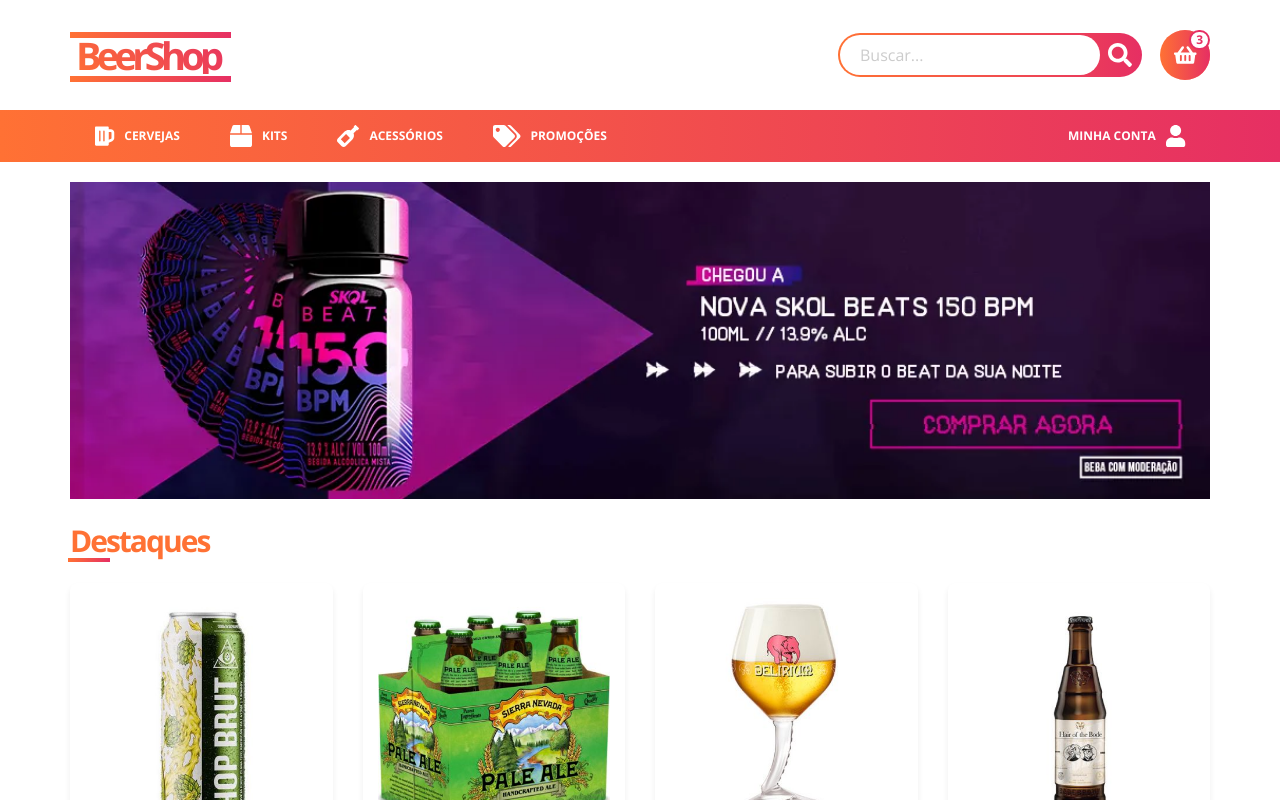
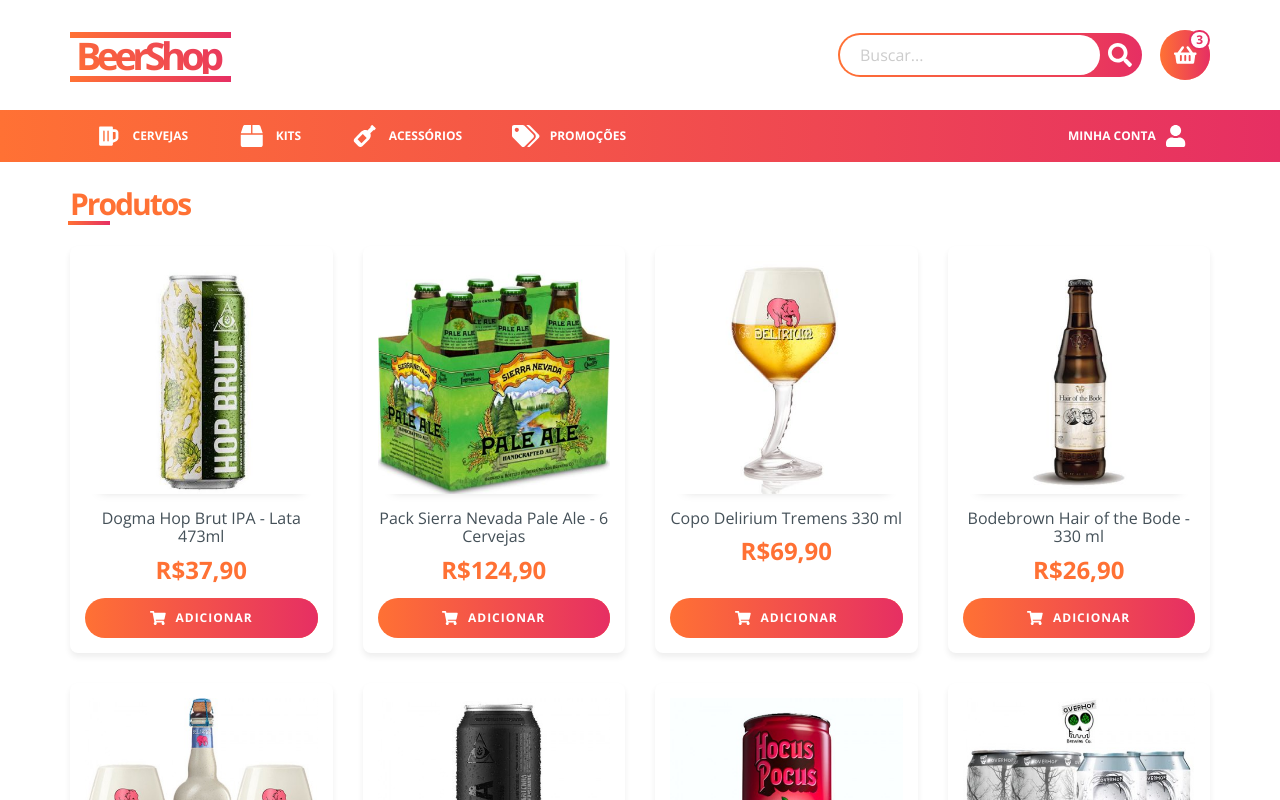
Before and after one commit to camposdev/beershop, a React (Create React App) app: page /beer in a window 1280 px wide. Before the commit this address led to /. Shown: the top 800 px of the page. Built offline with nearby package versions, Linux system fonts and the light colour scheme.

Commit message:
add format price

```diff
--- a/package.json
+++ b/package.json
@@ -6,6 +6,7 @@
     "@fortawesome/fontawesome-svg-core": "^1.2.27",
     "@fortawesome/free-solid-svg-icons": "^5.12.1",
     "@fortawesome/react-fontawesome": "^0.1.8",
+    "numeral": "^2.0.6",
     "polished": "^3.4.4",
     "react": "^16.12.0",
     "react-dom": "^16.12.0",
--- a/src/App.js
+++ b/src/App.js
@@ -10,16 +10,22 @@
 import theme from './styles/theme';
 import Home from './pages/Home';
 import Header from './components/Header';
-import Footer from './components/Footer/Footer';
+import Footer from './components/Footer';
+import Products from './pages/Products';
+import Product from './pages/Product';
 
-const App = () => {
-  return (
+const App = () => (
   <ThemeProvider theme={theme}>
     <GlobalStyles />
     <Router>
       <Header />
       <Switch>
         <Route exact path="/" component={Home} />
+        <Route path="/beer" component={Products} />
+        <Route path="/kits" component={Products} />
+        <Route path="/accessories" component={Products} />
+        <Route path="/sale" component={Products} />
+        <Route path="/product/:id" component={Product} />
         <Route path="*">
           <Redirect to="/" />
         </Route>
@@ -28,6 +34,5 @@
     </Router>
   </ThemeProvider>
 );
-};
 
 export default App;
--- a/src/components/Header/Menu/Menu.jsx
+++ b/src/components/Header/Menu/Menu.jsx
@@ -38,16 +38,16 @@
             Fechar <IconCloseMenu icon={faTimes} />
           </ButtonCloseMenu>
           <NavItem to="/beer" onClick={() => setOpenMenu(false)}>
-            <FontAwesomeIcon icon={faBeer} /> Cervejas
+            <FontAwesomeIcon icon={faBeer} fixedWidth /> Cervejas
           </NavItem>
           <NavItem to="/kits" onClick={() => setOpenMenu(false)}>
-            <FontAwesomeIcon icon={faBox} /> Kits
+            <FontAwesomeIcon icon={faBox} fixedWidth /> Kits
           </NavItem>
           <NavItem to="/accessories" onClick={() => setOpenMenu(false)}>
-            <FontAwesomeIcon icon={faWineBottle} /> Acessórios
+            <FontAwesomeIcon icon={faWineBottle} fixedWidth /> Acessórios
           </NavItem>
           <NavItem to="/sale" onClick={() => setOpenMenu(false)}>
-            <FontAwesomeIcon icon={faTags} /> Promoções
+            <FontAwesomeIcon icon={faTags} fixedWidth /> Promoções
           </NavItem>
         </Nav>
 
--- a/src/components/ProductCard/ProductCard.jsx
+++ b/src/components/ProductCard/ProductCard.jsx
@@ -1,20 +1,29 @@
 import React from 'react';
+import PropTypes from 'prop-types';
 import { Link } from 'react-router-dom';
+import numeral from 'numeral';
 import { faShoppingCart } from '@fortawesome/free-solid-svg-icons';
 import Button from '../Button/Button';
 import { Card, Image, Title, Price } from './styled';
 
 const ProductCard = ({ id, photo, name, price, ...props }) => (
   <>
-    <Card to="/product" {...props}>
-      <Link to="/product">
+    <Card {...props}>
+      <Link to={`/product/${id}`}>
         <Image src={photo} />
         <Title>{name}</Title>
-        <Price>{price}</Price>
+        <Price>{numeral(price).format('$0,0.00')}</Price>
       </Link>
       <Button block icon={faShoppingCart}>Adicionar</Button>
     </Card>
   </>
 );
 
+ProductCard.propTypes = {
+  id: PropTypes.number.isRequired,
+  photo: PropTypes.string.isRequired,
+  name: PropTypes.string.isRequired,
+  price: PropTypes.number.isRequired
+};
+
 export default ProductCard;
--- a/src/index.js
+++ b/src/index.js
@@ -1,7 +1,26 @@
 import React from 'react';
 import ReactDOM from 'react-dom';
+import numeral from 'numeral';
 import App from './App';
 import * as serviceWorker from './serviceWorker';
 
+numeral.register('locale', 'pt-br', {
+  delimiters: {
+    thousands: '.',
+    decimal: ','
+  },
+  abbreviations: {
+    thousand: 'k',
+    million: 'm',
+    billion: 'b',
+    trillion: 't'
+  },
+  ordinal: (number) => (number === 1 ? 'er' : 'ème'),
+  currency: {
+    symbol: 'R$'
+  }
+});
+numeral.locale('pt-br');
+
 ReactDOM.render(<App />, document.getElementById('root'));
 serviceWorker.unregister();
--- /dev/null
+++ b/src/pages/Product/Product.jsx
@@ -0,0 +1,20 @@
+import React, { useEffect, useState } from 'react';
+import { useParams } from 'react-router-dom';
+import Container from '../../components/Container';
+import Heading from '../../components/Heading';
+
+const Product = () => {
+  const { id } = useParams();
+
+  useEffect(() => {
+    window.scrollTo(0, 0);
+  }, []);
+
+  return (
+    <Container>
+      <Heading>Produto {id}</Heading>
+    </Container>
+  );
+};
+
+export default Product;
--- /dev/null
+++ b/src/pages/Product/index.js
@@ -0,0 +1,3 @@
+import Product from './Product';
+
+export default Product;
--- /dev/null
+++ b/src/pages/Products/Products.jsx
@@ -0,0 +1,30 @@
+import React, { useEffect, useState } from 'react';
+import Container from '../../components/Container';
+import Heading from '../../components/Heading';
+import ProductsGrid from '../../components/ProductsGrid/ProductsGrid';
+import ProductCard from '../../components/ProductCard/ProductCard';
+
+const Products = () => {
+  const [productsList, setProductsList] = useState([]);
+  useEffect(() => {
+    fetch('/api.json')
+      .then((res) => res.json())
+      .then((res) => {
+        const { products } = res;
+        setProductsList(products);
+      });
+  }, []);
+
+  return (
+    <Container>
+      <Heading>Produtos</Heading>
+      <ProductsGrid>
+        {productsList.map((product) => (
+          <ProductCard key={product.id} {...product} />
+        ))}
+      </ProductsGrid>
+    </Container>
+  );
+};
+
+export default Products;
--- /dev/null
+++ b/src/pages/Products/index.js
@@ -0,0 +1,3 @@
+import Products from './Products';
+
+export default Products;
```
Also changed, not shown: 1 other file (tests, documents, lock files or other folders). Lines whose indentation alone changed are shown as unchanged.
